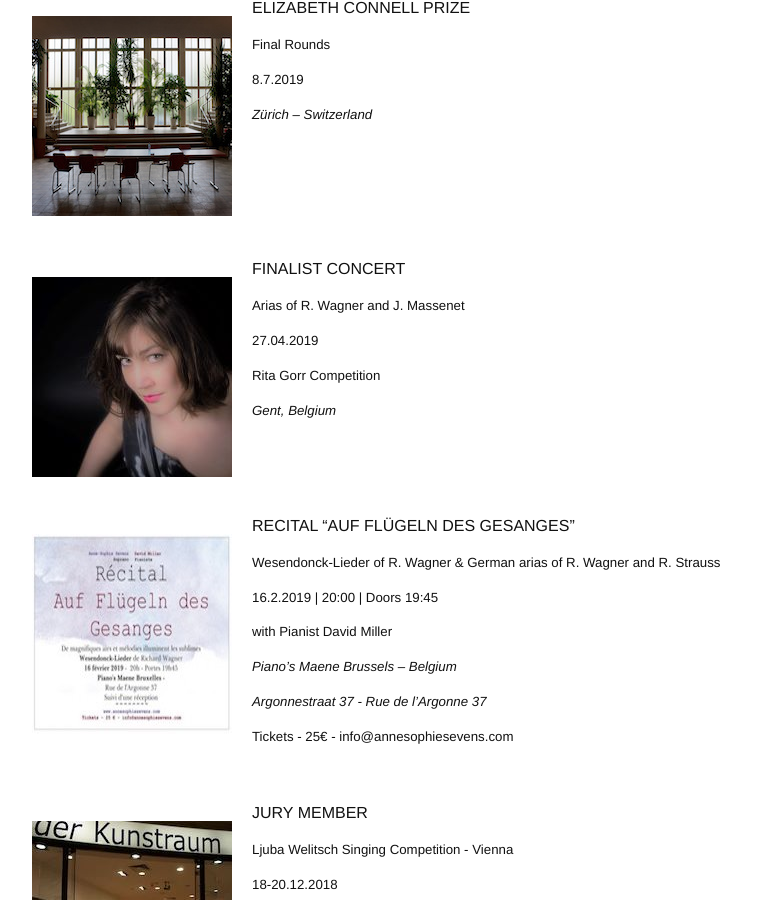
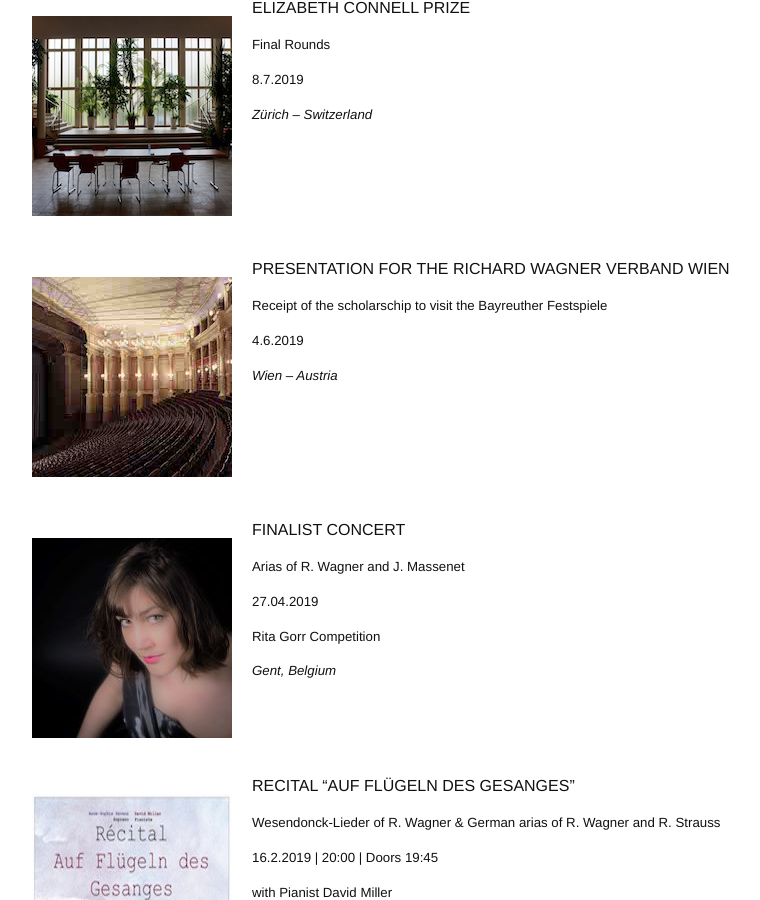
Before and after one commit to annesophie-sevens/annesophie-sevens.github.io, a Jekyll site: the page built from agenda-fr.md, in a window 1280 px wide and 900 px high, scrolled down 2605 px. Shown: the whole window, without its empty margins (258-1018 px from the left). Built offline with Jekyll 4.4.1, drawn with Linux system fonts in a browser that asks for light colours; nearby versions of some CDN libraries.

Commit message:
Update agenda-fr.md

```diff
--- a/agenda-fr.md
+++ b/agenda-fr.md
@@ -158,6 +158,22 @@ ELIZABETH CONNELL PRIZE
 ##### 8.7.2019
 
 ##### _Zürich – Switzerland_
+
+&nbsp;
+
+&nbsp;
+
+&nbsp;
+
+<img style="float: left; padding: 20px" src="/assets/Bayreuth.jpg">
+
+PRESENTATION FOR THE RICHARD WAGNER VERBAND WIEN
+
+##### Receipt of the scholarschip to visit the Bayreuther Festspiele
+
+##### 4.6.2019
+
+##### _Wien – Austria_
 
 &nbsp;
 
```
